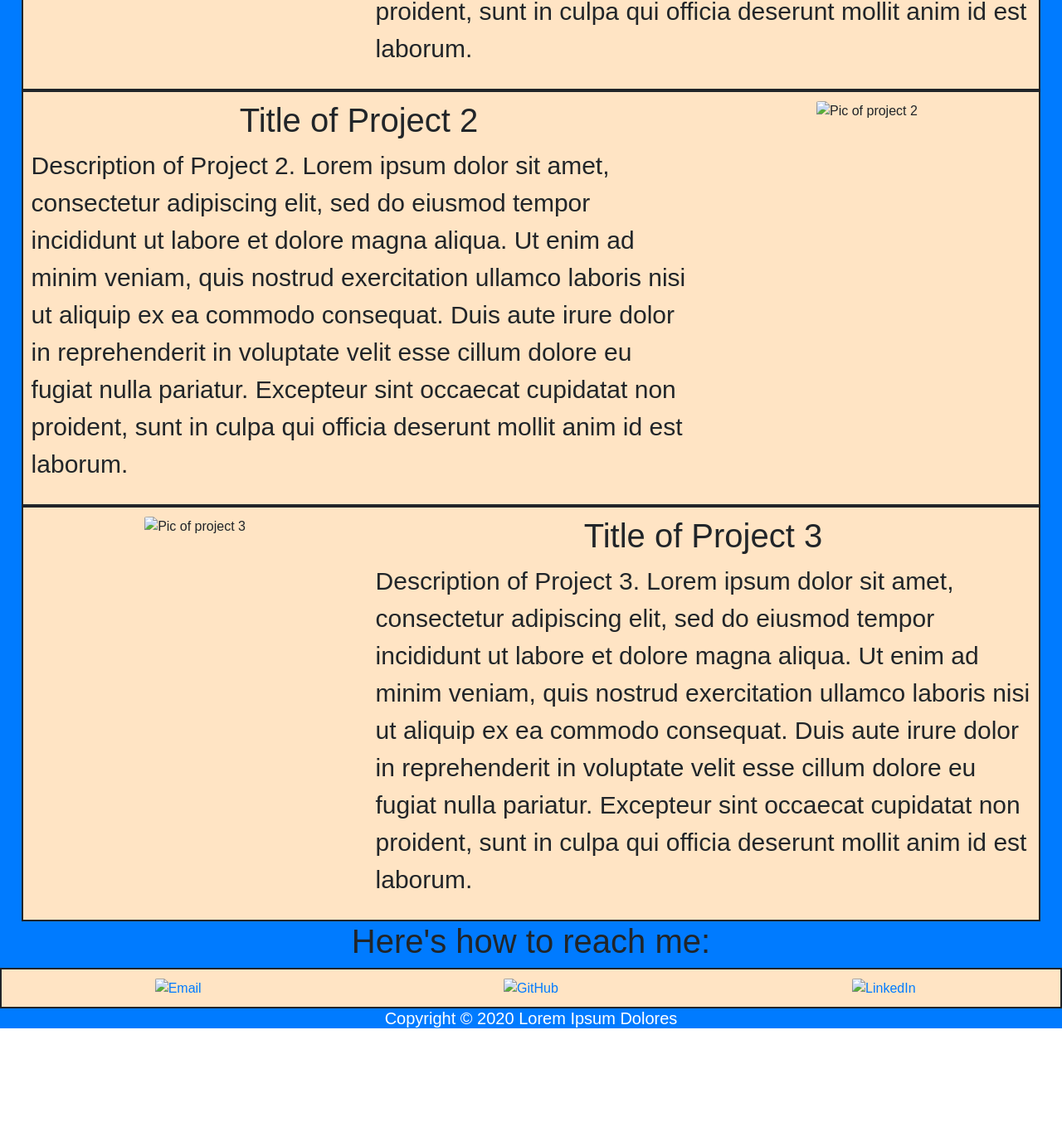
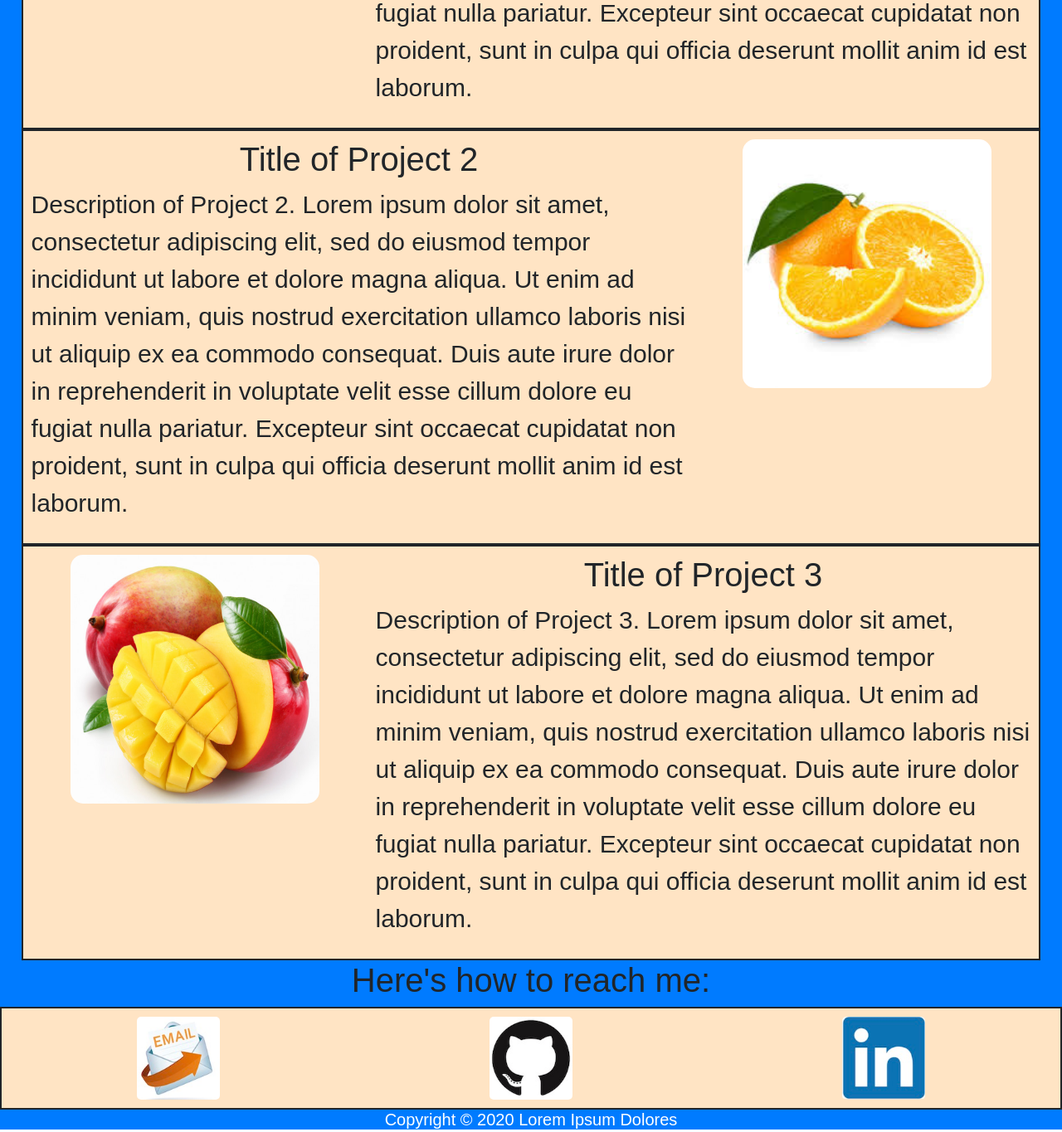
Before and after one commit to raviekattaura/myportfolio, a plain HTML site: page index.html in a window 1280 px wide. Shown: the part 1218-2583 px from the top of the page at 83% size. Before the commit the page ends 2466 px from the top, so only its background shows below. Drawn offline with nearby package versions, Linux system fonts and the light colour scheme; the site is published under a folder, as on GitHub Pages, so addresses that start at the root find nothing; a script that the page names is missing.

Commit message:
Removing root from image paths.

```diff
--- a/index.html
+++ b/index.html
@@ -27,7 +27,7 @@
               <h2>I want to be a software engineer!</h2>
             </div>
             <div class="item">
-              <img class="header-image" src="/images/ravieprofilepic.jpg" alt="Ravie's Profile Headshot Picture">
+              <img class="header-image" src="images/ravieprofilepic.jpg" alt="Ravie's Profile Headshot Picture">
             </div>
           </div>
 
@@ -75,7 +75,7 @@
         <h3>My Projects</h3>
         <div class="group">
           <div class="item">
-            <img class="project-image" src="/images/redapple.jpg" alt="Pic of project 1">
+            <img class="project-image" src="images/redapple.jpg" alt="Pic of project 1">
           </div>
           <div class="item item-double">
             <h3>Title of Project 1</h3>
@@ -92,12 +92,12 @@
             </p>
           </div>
           <div class="item">
-            <img class="project-image" src="/images/orange.jpg" alt="Pic of project 2">
+            <img class="project-image" src="images/orange.jpg" alt="Pic of project 2">
           </div>
         </div>
          <div class="group">
           <div class="item">
-            <img class="project-image" src="/images/mango.jpg"alt="Pic of project 3">
+            <img class="project-image" src="images/mango.jpg"alt="Pic of project 3">
           </div>
           <div class="item item-double">
              <h3>Title of Project 3</h3>
@@ -113,15 +113,15 @@
         <h3>Here's how to reach me:</h3>
         <div class="group">
           <div class="item">
-            <a href="mailto:raviekattaura@yahoo.com"><img class="footer-logo" src="/images/logo-email.jpeg" alt="Email" >
+            <a href="mailto:raviekattaura@yahoo.com"><img class="footer-logo" src="images/logo-email.jpeg" alt="Email" >
             </a>
           </div>
           <div class="item">
-            <a href="https://github.com/raviekattaura"><img class="footer-logo" src="/images/logo-github.jpeg" alt="GitHub" >
+            <a href="https://github.com/raviekattaura"><img class="footer-logo" src="images/logo-github.jpeg" alt="GitHub" >
             <a>
           </div>
           <div class="item">
-            <a href="https://www.linkedin.com/in/raviekattaura"><img class="footer-logo" src="/images/logo-linkedin.jpeg" alt="LinkedIn" >
+            <a href="https://www.linkedin.com/in/raviekattaura"><img class="footer-logo" src="images/logo-linkedin.jpeg" alt="LinkedIn" >
           </div>
         </div>
         <h6>Copyright &copy; 2020 Lorem Ipsum Dolores</h6>
```
